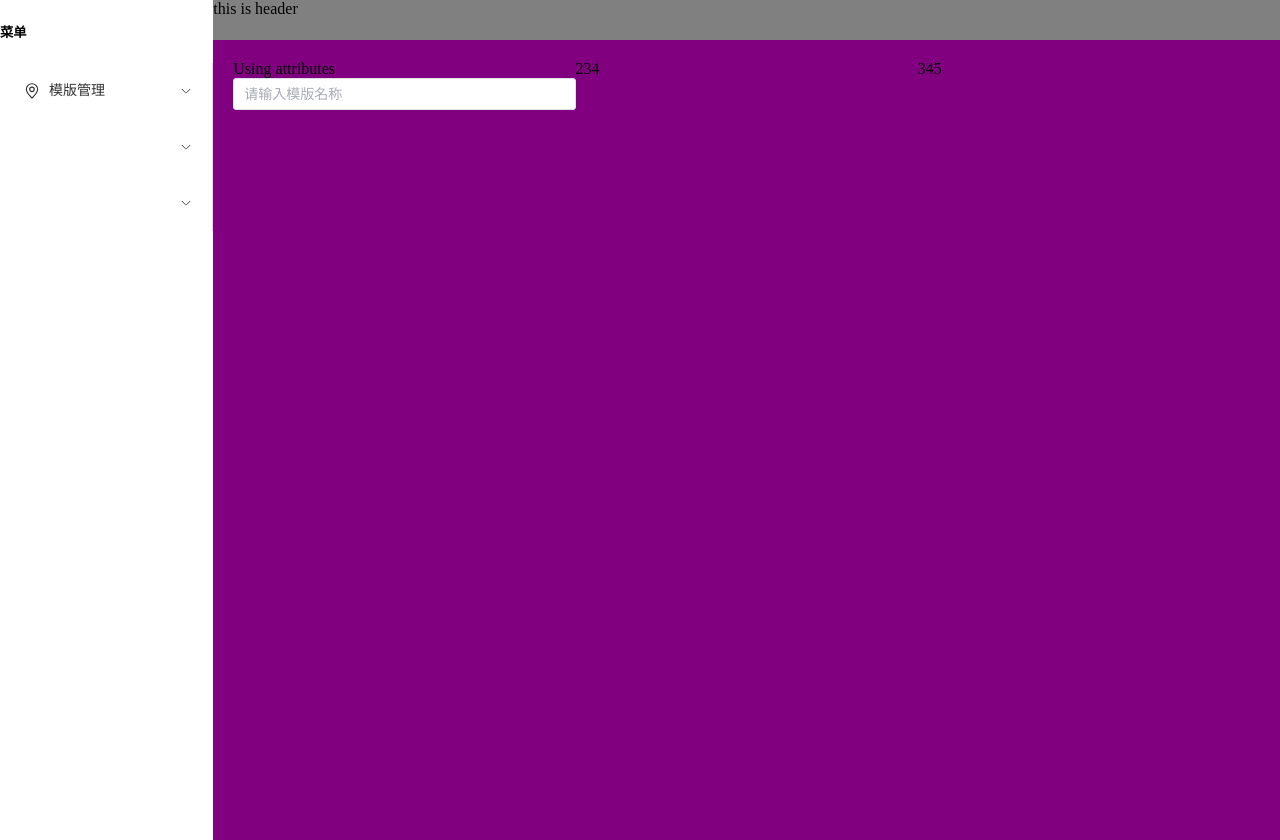
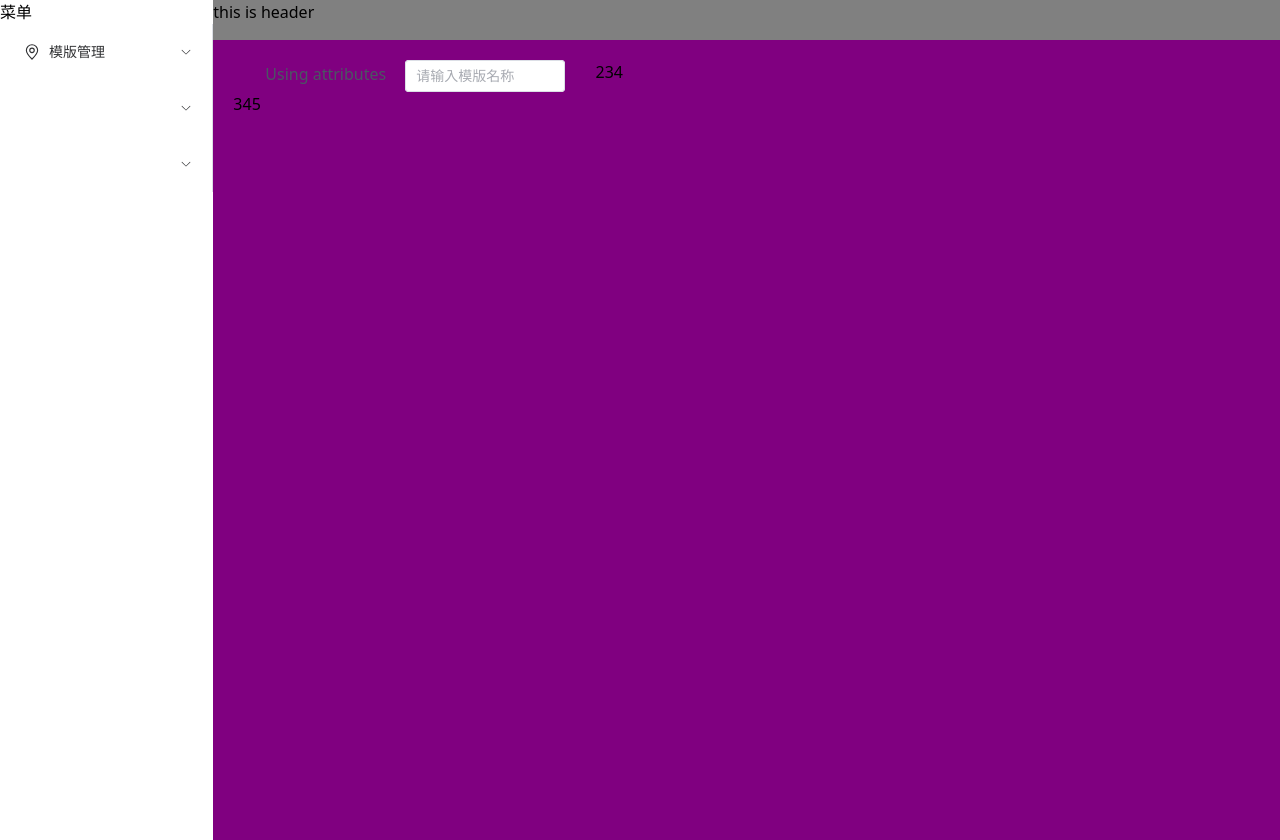
Before and after one commit to edilyxin/tts_web_app, a Vue app: page / in a window 1280 px wide. Built offline with nearby package versions, Linux system fonts and the light colour scheme.

Commit message:
引入 windicss 解决样式问题

```diff
--- a/package.json
+++ b/package.json
@@ -24,6 +24,8 @@
     "unplugin-auto-import": "^0.15.2",
     "unplugin-vue-components": "^0.24.1",
     "vite": "^4.1.4",
-    "vue-tsc": "^1.2.0"
+    "vite-plugin-windicss": "^1.8.10",
+    "vue-tsc": "^1.2.0",
+    "windicss": "^3.5.6"
   }
 }
--- a/src/components/Main.vue
+++ b/src/components/Main.vue
@@ -23,9 +23,9 @@
       <el-main height="100vh" class="content">
         <!-- Main content -->
         <el-row>
-          <el-col class="" :span="8" :offset="0">
+          <el-col class="ml-5" :span="8" :offset="0">
             <span class="ml-3 w-35 text-gray-600 inline-flex items-center">Using attributes</span>
-            <el-input class="w-10" v-model="input" placeholder="请输入模版名称" size="normal" clearable @change="" />
+            <el-input class="w-40" v-model="input" placeholder="请输入模版名称" size="normal" clearable @change="" />
           </el-col>
           <el-col :span="8" :offset="0">234</el-col>
           <el-col :span="8" :offset="0">345</el-col>
--- a/src/main.ts
+++ b/src/main.ts
@@ -2,6 +2,8 @@ import { createApp } from 'vue'
 import App from './App.vue'
 import router from './router'
 
+// 引入 windicss 样式
+import 'virtual:windi.css'
 import './assets/main.css'
 
 const app = createApp(App)
--- a/vite.config.ts
+++ b/vite.config.ts
@@ -6,12 +6,14 @@ import vueJsx from '@vitejs/plugin-vue-jsx'
 import AutoImport from 'unplugin-auto-import/vite'
 import Components from 'unplugin-vue-components/vite'
 import { ElementPlusResolver } from 'unplugin-vue-components/resolvers'
+import WindiCSS from 'vite-plugin-windicss'
 
 // https://vitejs.dev/config/
 export default defineConfig({
   plugins: [
     vue(),
     vueJsx(),
+    WindiCSS(),
     AutoImport({
       resolvers: [ElementPlusResolver()],
     }),
```
Also changed, not shown: 2 other files (tests, documents, lock files or other folders).
